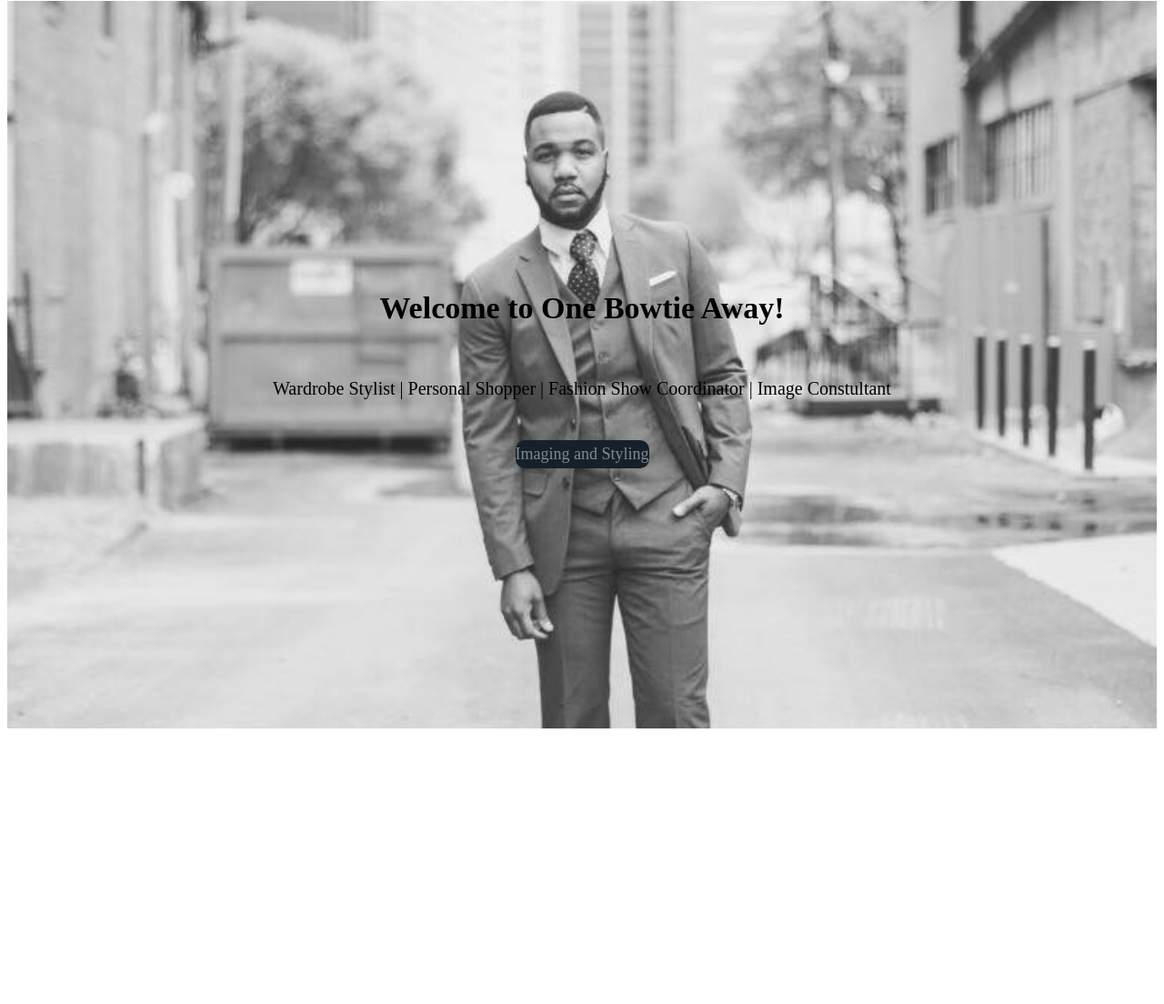
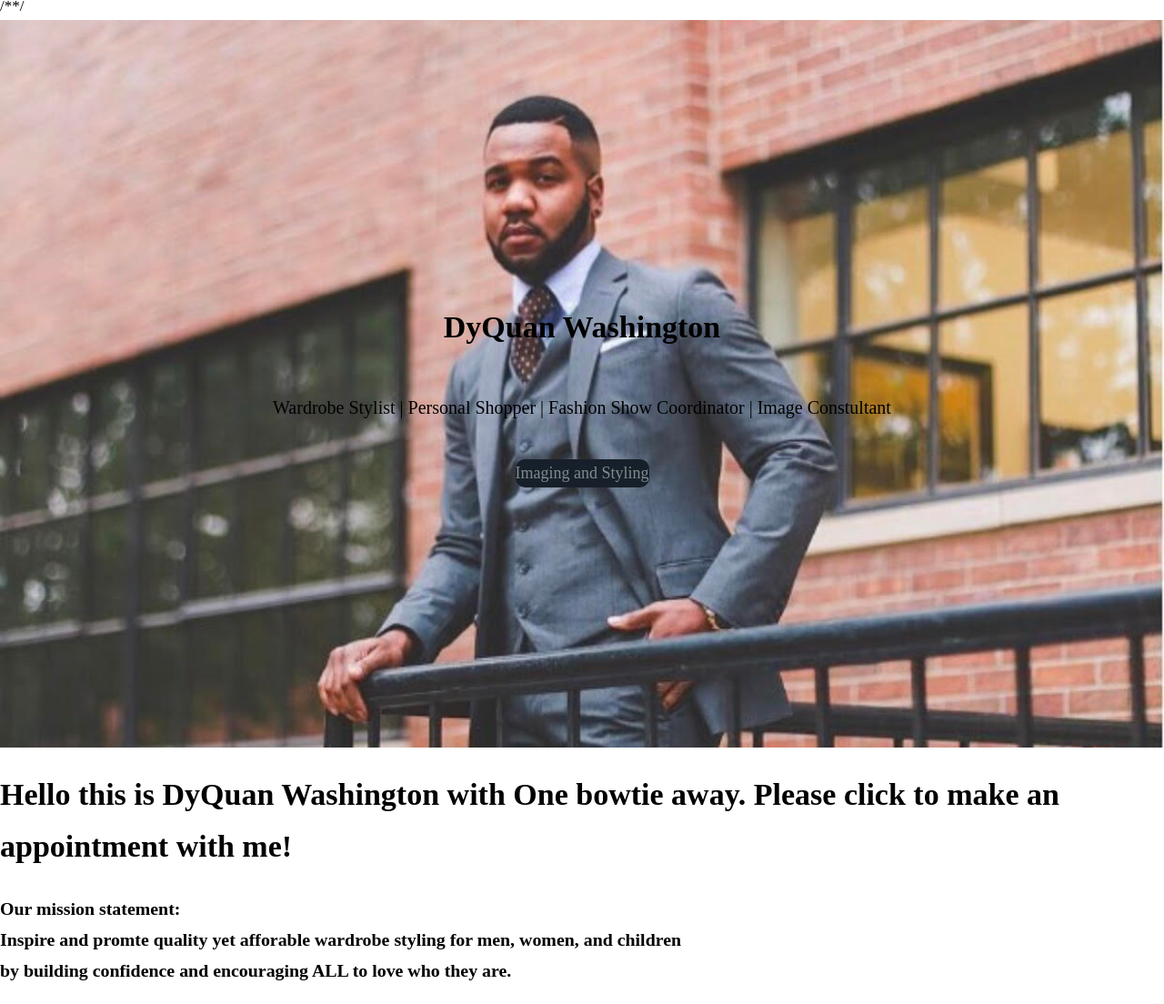
Before and after one commit to JermChappell/one_bowtie_away, a plain HTML site: page index.html in a window 1280 px wide. Shown: the part 7-1111 px from the top of the page at 91% size. Before the commit the page ends 816 px from the top, so only its background shows below. Drawn offline with Linux system fonts and the light colour scheme.

Commit message:
added pictures and typos fixed in index

```diff
--- a/css/style.css
+++ b/css/style.css
@@ -1,6 +1,6 @@
 body{
-    /*Arial, Helvetica, sans-serif*/
-    margins:0;
+    Arial, Helvetica; sans-serif;
+    margin: 0;
     font-family: Arial, "Helvetica Neue"
     Helvetica, sans-serif;
     font-size: 17px;
@@ -8,14 +8,19 @@
     line-height: 1.7
 }
 
+/*https://www.youtube.com/watch?v=hVdTQWASliE*/
+
 #showcase{
-    background-image: url(/img/blk&wht.jpeg)
+    background-image: url(/img/graysuit.jpg)
+
+}
+#showcase{
+    background-size: center;
 }
 #showcase{
     background-size: cover ;
     background-position: center;
     height: 100vh;
-    background-image: center;
     display: flex;
     flex-direction: column;
     text-align: center;
--- a/index.html
+++ b/index.html
@@ -7,15 +7,65 @@
     <link rel="stylesheet" href="css/style.css" type="text/css" />
     <title>DyQuan Washington X One Bowtie Away</title>
 </head>
+/*<style>*/
+/*.parallax { */
+    /* The image used */
+/*    background-image: url(/img/bluesuits.jpeg);*/
+
+    /* Set a specific height */
+/*    height: 500px; */
+
+    /* Create the parallax scrolling effect */
+/*    background-attachment: fixed;*/
+/*    background-position: center;*/
+/*    background-repeat: no-repeat;*/
+/*    background-size: cover;*/
+/*}*/
+/*</style>*/
+
+<!-- Container element -->
 <body>
     <header id="showcase">
         <h1>
-            Welcome to One Bowtie Away!</h1>
+            DyQuan Washington</h1>
             <p>
                 Wardrobe Stylist | Personal Shopper | Fashion Show Coordinator | Image Constultant
             </p>
                 <a href="#" class= "button">Imaging and Styling</a>
     </header>
+    <div>
+    <h1>
+        Hello this is DyQuan Washington with One bowtie away. Please click to make an appointment with me!
+    </h1>
+    </div>
 
+
+<!-- Container element -->
+<!--    <div class="container">-->
+<!--         <div class="parallax"></div>-->
+
+    <style>
+.parallax {
+     /*The image used */
+    background-image: url("/img/weddingwshoes.jpeg");
+
+     /*Set a specific height */
+    height: 500px;
+
+     /*Create the parallax scrolling effect */
+    background-attachment: fixed;
+    background-position: center;
+    background-repeat: no-repeat;
+    background-size: cover;
+}
+</style>
+
+
+    <h3> Our mission statement: <br>
+    Inspire and promte quality yet afforable wardrobe styling for men, women, and children <br>
+    by building confidence and encouraging ALL to love who they are.</h3>
+
+
+    </div>
 </body>
 </html>
```
Also changed, not shown: img/graysuit.jpg (added), 2 other files.
